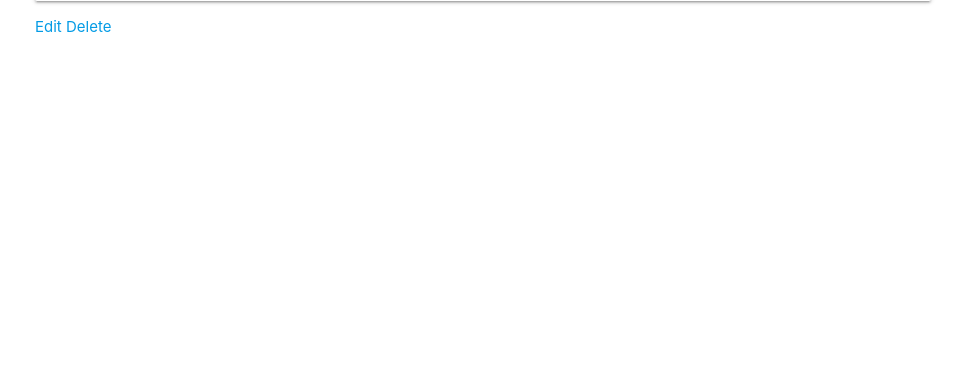
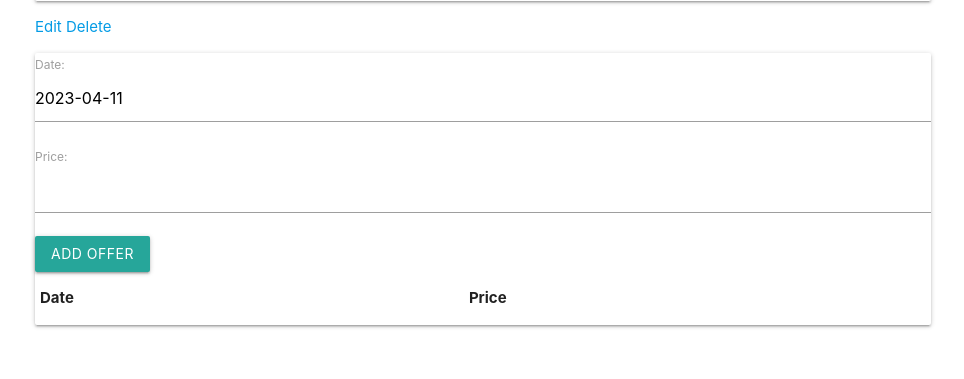
Before and after one commit to DurkinKid/ToppsCardsCollector, a Django app: template main_app/templates/topps/detail.html in a window 1280 px wide. Shown: the part 368-747 px from the top of the page, without its empty margins (157-1121 px from the left). Run offline with Django 4.2, Linux system fonts and the light colour scheme; the template is opened without the code that fills it: values that come from a table or form of the project are taken from there, others are empty.

Commit message:
initializing one to many

```diff
--- a/ToppsCardsCollector/settings.py
+++ b/ToppsCardsCollector/settings.py
@@ -107,7 +107,7 @@
 
 LANGUAGE_CODE = 'en-us'
 
-TIME_ZONE = 'UTC'
+TIME_ZONE = 'America/New_York'
 
 USE_I18N = True
 
--- a/main_app/admin.py
+++ b/main_app/admin.py
@@ -2,8 +2,9 @@
 
 # Register your models here.
 
-from .models import Topp
-from .models import Joke
+from .models import Topp, Joke, Offer
+
 
 admin.site.register(Topp)
 admin.site.register(Joke)
+admin.site.register(Offer)
--- /dev/null
+++ b/main_app/forms.py
@@ -0,0 +1,8 @@
+from django.forms import ModelForm
+from .models import Offer
+
+class OfferForm(ModelForm):
+
+    class Meta:
+        model = Offer
+        fields = ['date', 'price']  #fields are the keywords in Offer Model
--- a/main_app/models.py
+++ b/main_app/models.py
@@ -1,5 +1,7 @@
 from django.db import models
 from django.urls import reverse
+from django.core.validators import MinValueValidator
+
 
 class Topp(models.Model):
     player = models.CharField(max_length=100)
@@ -8,7 +10,7 @@
     highlight = models.TextField(max_length=250)
     year = models.IntegerField()
     company = models.CharField(max_length=100)
-    img = models.URLField(max_length=500)
+    img = models.URLField(max_length=500, default = 'Enter URL')
 
     def get_absolute_url(self):
         return reverse('detail', kwargs={'topp_id': self.id})
@@ -16,3 +18,15 @@
 
 class Joke(models.Model):
     joke = models.TextField(max_length=150)
+
+
+
+class Offer(models.Model):
+     date = models.DateField()
+
+     price = models.DecimalField(max_digits=25, decimal_places=2, validators=[MinValueValidator(10)])
+
+     topp = models.ForeignKey(Topp, on_delete=models.CASCADE)
+
+     def __str__(self):
+        return f"{self.price} on {self.date}"
--- a/main_app/templates/base.html
+++ b/main_app/templates/base.html
@@ -8,6 +8,7 @@
   <title>Card Collector</title>
   <link rel="stylesheet" href="https://cdnjs.cloudflare.com/ajax/libs/materialize/1.0.0/css/materialize.min.css">
   <link rel="stylesheet" href="{% static 'css/style.css' %}">
+  <script src="https://cdnjs.cloudflare.com/ajax/libs/materialize/1.0.0/js/materialize.min.js"></script>
 </head>
 <body>
   <header class="navbar-fixed">
--- a/main_app/templates/main_app/topp_form.html
+++ b/main_app/templates/main_app/topp_form.html
@@ -6,7 +6,7 @@
 {% if object %}
     <h1>Edit <span class="teal-text">{{ object.player }}</span></h1>
 {% else %}
-    <h1>Add Stat</h1>
+    <h1>Add Player</h1>
 {% endif %}
 
 
--- a/main_app/templates/topps/detail.html
+++ b/main_app/templates/topps/detail.html
@@ -18,4 +18,36 @@
     <a href="{% url 'topps_update' topp.id %}">Edit</a>
     <a href="{% url 'topps_delete' topp.id %}">Delete</a>
 </div>
+<div class="card">
+    <form action="{% url 'add_offer' topp.id %}" method="POST">
+        {% csrf_token %}
+        {{ offer_form.as_p }}
+        <input type="submit" class="btn" value="Add Offer">
+    </form>
+    <table class="striped">
+      <thead>
+        <tr><th>Date</th><th>Price</th></tr>
+      </thead>
+      <tbody>
+        {% for offer in topp.offer_set.all %}
+        <tr>
+            <td>{{offer.date}}</td>
+            <td>${{offer.price}}</td>
+        </tr>
+        {% endfor %}
+      </tbody>
+    </table>
+</div>
+
+<script>
+    const dateEl = document.getElementById('id_date');
+    M.Datepicker.init(dateEl, {
+    format: 'yyyy-mm-dd',
+    defaultDate: new Date(),
+    setDefaultDate: true,
+    autoClose: true
+  });
+
+
+</script>
 {% endblock content %}
--- a/main_app/urls.py
+++ b/main_app/urls.py
@@ -2,11 +2,12 @@
 from . import views
 
 urlpatterns = [
-  path('', views.home, name='home'),
-  path('about/', views.about, name='about'),
-  path('topps/', views.topps_index, name='index'),
-  path('topps/<int:topp_id>', views.topps_detail, name='detail'),
-  path('topps/create', views.ToppCreate.as_view(), name='topps_create'),
-  path('topps/<int:pk>/update/', views.ToppUpdate.as_view(), name='topps_update'),
-  path('topps/<int:pk>/delete/', views.ToppDelete.as_view(), name='topps_delete'),
+    path('', views.home, name='home'),
+    path('about/', views.about, name='about'),
+    path('topps/', views.topps_index, name='index'),
+    path('topps/<int:topp_id>/', views.topps_detail, name='detail'),
+    path('topps/create/', views.ToppCreate.as_view(), name='topps_create'),
+    path('topps/<int:pk>/update/', views.ToppUpdate.as_view(), name='topps_update'),
+    path('topps/<int:pk>/delete/', views.ToppDelete.as_view(), name='topps_delete'),
+    path('topps/<int:topp_id>/add_offer/', views.add_offer, name='add_offer')
 ]
```
Also changed, not shown: main_app/views.py (+16 -2 lines), main_app/migrations/0003_alter_topp_img.py (added), main_app/migrations/0004_alter_topp_img_offer.py (added), main_app/migrations/0005_alter_offer_price.py (added), main_app/migrations/0006_alter_offer_price.py (added), main_app/migrations/0007_alter_offer_price.py (added).
